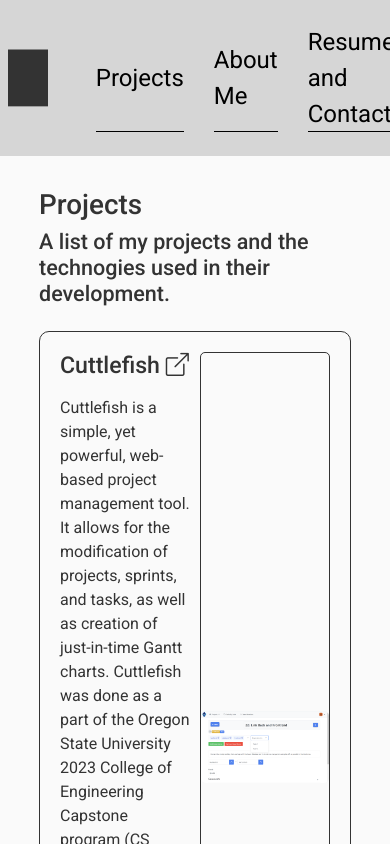
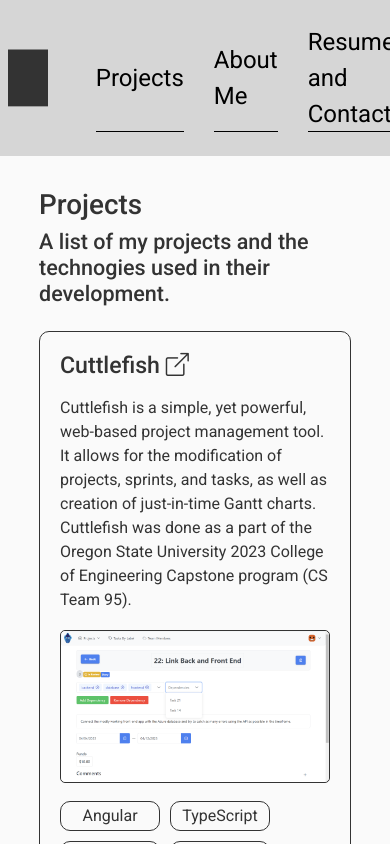
Before and after one commit to stef-timmermans/stef-timmermans.github.io, an Angular app: page /projects in a window 390 px wide. Shown: the top 844 px of the page. Built offline with nearby package versions, Linux system fonts and the light colour scheme.

Commit message:
mobile padding fix

```diff
--- a/src/app/elements/project/project.component.scss
+++ b/src/app/elements/project/project.component.scss
@@ -12,6 +12,22 @@
     padding: 20px;
     margin-bottom: 20px;
     gap: 10px;
+}
+
+// Project grid for mobile
+@media (max-width: 600px) {
+    .project-container {
+        grid-template-areas:
+            'name-and-description'
+            'image'
+            'tags';
+        grid-template-columns: 1fr;
+    }
+
+    .project-image {
+        margin-top: -0.5rem;
+        margin-bottom: 0.5rem;
+    }
 }
 
 .project-name {
```
